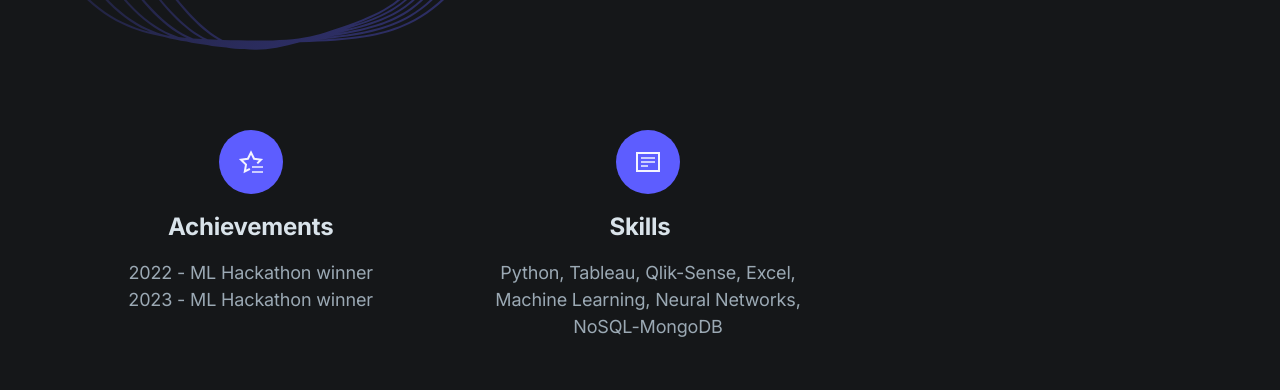
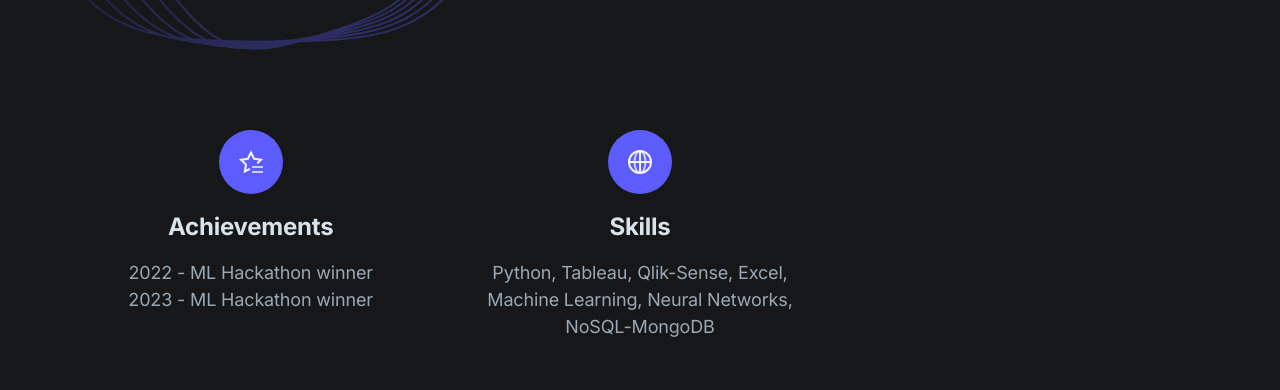
Before and after one commit to YahavMesika/portfolio, a Next.js app: page / in a window 1280 px wide. Shown: the part 1420-1810 px from the top of the page. Built offline with nearby package versions, Linux system fonts and the light colour scheme.

Commit message:
Update features.tsx

```diff
--- a/components/features.tsx
+++ b/components/features.tsx
@@ -31,19 +31,17 @@ export default function Features() {
             </div>
 
             {/* 2nd item */}
-            <div className="relative flex flex-col items-center" data-aos="fade-up" data-aos-delay="100" data-aos-anchor="[data-aos-id-blocks]">
-             <svg className="w-16 h-16 mb-4 ml-4" viewBox="0 0 64 64" xmlns="http://www.w3.org/2000/svg">
+            {/* <div className="relative flex flex-col items-center " data-aos="fade-up" data-aos-delay="100" data-aos-anchor="[data-aos-id-blocks]">
+              <svg className="w-16 h-16 mb-4" viewBox="0 0 64 64" xmlns="http://www.w3.org/2000/svg">
                 <circle className="fill-current text-purple-600" cx="32" cy="32" r="32" />
                 <path className="stroke-current text-purple-100" strokeWidth="2" strokeLinecap="square" d="M21 23h22v18H21z" fill="none" fillRule="evenodd" />
                 <path className="stroke-current text-purple-300" d="M26 28h12M26 32h12M26 36h5" strokeWidth="2" strokeLinecap="square" />
               </svg>
               <h4 className="h4 mb-4 text-center">Skills</h4>
-              <p className="text-lg text-gray-400 text-center ml-4">Python, Tableau, Qlik-Sense, Excel, Machine Learning, Neural Networks, NoSQL-MongoDB</p>
-            </div>
+              <p className="text-lg text-gray-400 text-center">Python, Tableau, Qlik-Sense, Excel, Machine Learning, Neural Networks, NoSQL-MongoDB</p>
+            </div> */}
 
-
-
-            {/* 3rd item
+            {/* 3rd item*/}
             <div className="relative flex flex-col items-center" data-aos="fade-up" data-aos-delay="200" data-aos-anchor="[data-aos-id-blocks]">
               <svg className="w-16 h-16 mb-4" viewBox="0 0 64 64" xmlns="http://www.w3.org/2000/svg">
                 <rect className="fill-current text-purple-600" width="64" height="64" rx="32" />
@@ -53,10 +51,9 @@ export default function Features() {
                   <circle className="stroke-current text-purple-100" cx="11" cy="11" r="11" />
                 </g>
               </svg>
-              <h4 className="h4 mb-4  text-center">information systems analysis and characterization</h4>
-              <p className="text-lg text-gray-400 text-center">ERD, BPMN, USE CASE, CLASS MODEL, SEQUENCE MODEL, State
-              Chart Modal</p> */}
-            {/* </div> */}
+              <h4 className="h4 mb-4  text-center">Skills</h4>
+              <p className="text-lg text-gray-400 text-center">Python, Tableau, Qlik-Sense, Excel, Machine Learning, Neural Networks, NoSQL-MongoDB</p>
+            </div>
 {/*
             4th item
             <div className="relative flex flex-col items-center" data-aos="fade-up" data-aos-delay="300" data-aos-anchor="[data-aos-id-blocks]">
```
